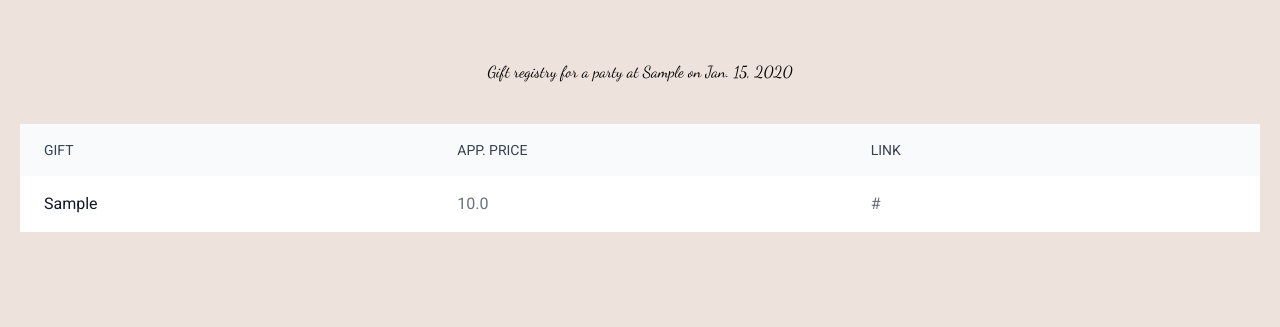
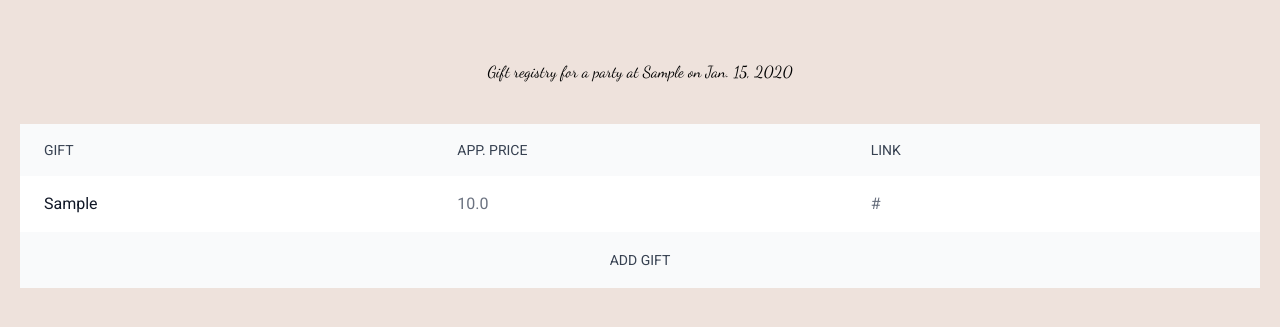
Before and after one commit to icodeunot/thad, a Django app: page /party/00000000-0000-0000-0000-000000000001/gifts/ in a window 1280 px wide. Shown: the part 64-391 px from the top of the page. Run offline with Django 5.2, Linux system fonts and the light colour scheme; tables that the repository leaves empty hold one stand-in row (values such as "Sample post"); parts of the project's set-up code (start-up, migrations or seed data) failed here and were passed over; some libraries are stand-ins or nearby versions.

Commit message:
Add Gift option, HTMX functionality

```diff
--- a/party/templates/party/gift_registry/page_gift_registry.html
+++ b/party/templates/party/gift_registry/page_gift_registry.html
@@ -22,5 +22,15 @@
                 {% endfor %}
             </div>
         </div>
+        <div class="bg-gray-50 py-4 px-6 text-center">
+            <button type="button"
+                    class="uppercase text-sm text-gray-700"
+                    hx-target="#gift-registry .table-row-group"
+                    hx-swap="beforeend"
+                    hx-get="{% url 'partial_new_gift' party.uuid %}"
+            >
+                Add Gift
+            </button>
+        </div>
     </div>
 {% endblock %}
--- a/party/urls.py
+++ b/party/urls.py
@@ -54,6 +54,10 @@ gift_registry_urlpatterns = [
         views.delete_gift_partial,
         name="partial_gift_delete",
     ),
+    path(
+        "party/<uuid:party_uuid>/new-gift/",
+        views.GiftCreateFormPartial.as_view(),
+        name="partial_new_gift"),
 ]
 
 urlpatterns = (
--- a/party/views/__init__.py
+++ b/party/views/__init__.py
@@ -1,5 +1,6 @@
-from .gift_registry_views import (GiftDetailPartial, GiftRegistryPage,
-                                  GiftUpdateFormPartial, delete_gift_partial)
+from .gift_registry_views import (GiftCreateFormPartial, GiftDetailPartial,
+                                  GiftRegistryPage, GiftUpdateFormPartial,
+                                  delete_gift_partial)
 from .new_party_views import (page_new_party, partial_check_invitation,
                               partial_check_party_date)
 from .party_details_views import PartyDetailPage, PartyDetailPartial
@@ -16,4 +17,5 @@ __all__ = [
     "GiftUpdateFormPartial",
     "GiftDetailPartial",
     "delete_gift_partial",
+    "GiftCreateFormPartial",
 ]
--- a/party/views/gift_registry_views.py
+++ b/party/views/gift_registry_views.py
@@ -1,7 +1,7 @@
-from django.http import QueryDict
+from django.http import QueryDict, HttpResponse
 from django.shortcuts import get_object_or_404, render
 from django.views import View
-from django.views.generic import DetailView, ListView
+from django.views.generic import DetailView, ListView, DeleteView
 from django.views.decorators.http import require_http_methods
 
 
@@ -70,3 +70,25 @@ def delete_gift_partial(request, gift_uuid):
     gift.delete()
 
     return render(request, "party/gift_registry/partial_gift_removed.html")
+
+
+class GiftCreateFormPartial(View):
+    def get(self, request, party_uuid, *args, **kwargs):
+        form = GiftForm()
+
+        return render(request, "party/gift_registry/partial_gift_new.html", {"form": form, "party_id": party_uuid})
+
+    def post(self, request, party_uuid, *args, **kwargs):
+        party = get_object_or_404(Party, uuid=party_uuid)
+        form = GiftForm(request.POST)
+
+        if form.is_valid():
+            gift = form.save(commit=False)
+            gift.party = party
+            gift.save()
+
+            return render(
+                request, "party/gift_registry/partial_gift_detail.html", {"gift": gift, "party": party}
+            )
+
+        return render(request, "party/gift_registry/partial_gift_new.html", {"form": form, "party_id": party_uuid})
```
Also changed, not shown: party/templates/party/gift_registry/partial_gift_new.html (added, +16 -0 lines), party/tests/test_gift_registry.py (+30 -0 lines).
